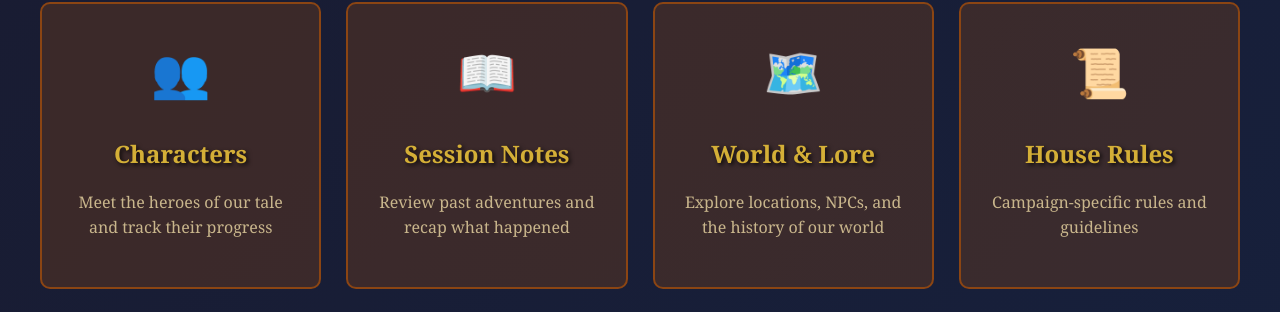
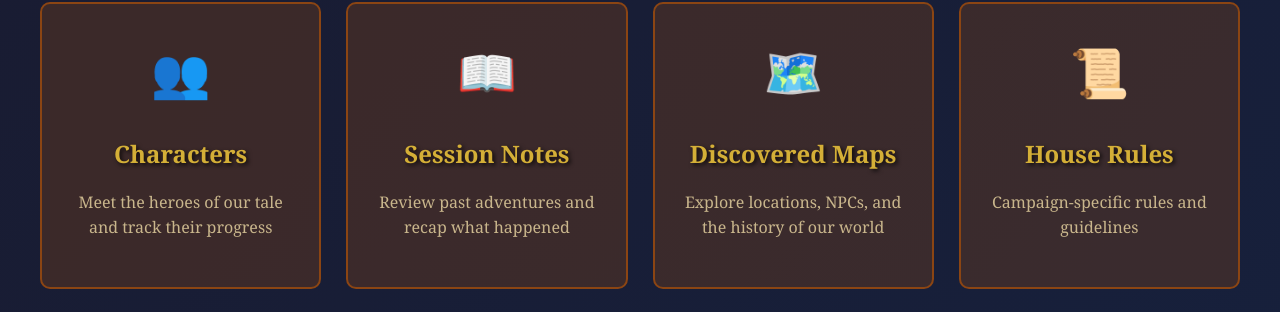
Before and after one commit to dociusbach/scarsofthelastwar, a Jekyll site: the page built from index.markdown, in a window 1280 px wide. Shown: the part 815-1127 px from the top of the page. Built offline with Jekyll 4.4.1, drawn with Linux system fonts in a browser that asks for light colours.

Commit message:
Update Map Url

```diff
--- a/index.markdown
+++ b/index.markdown
@@ -170,9 +170,9 @@
             <p>Review past adventures and recap what happened</p>
         </a>
 
-        <a href="/world" class="nav-card">
+        <a href="{{ site.baseurl }}/maps" class="nav-card">
             <div class="icon">🗺️</div>
-            <h3>World & Lore</h3>
+            <h3>Discovered Maps</h3>
             <p>Explore locations, NPCs, and the history of our world</p>
         </a>
 
```
